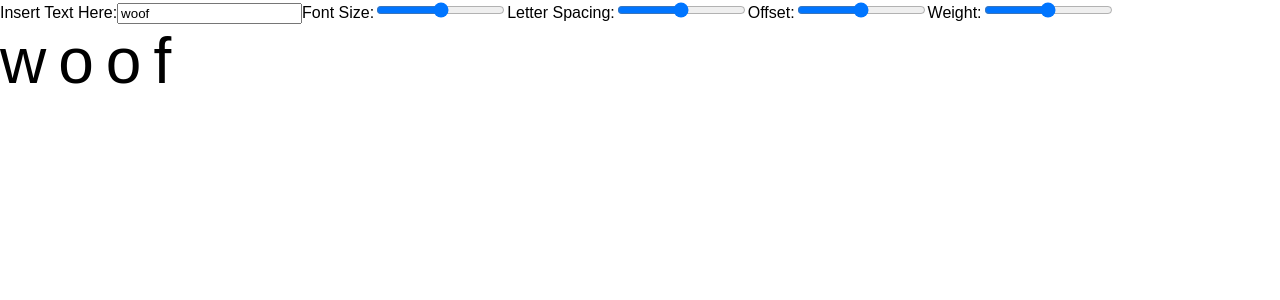
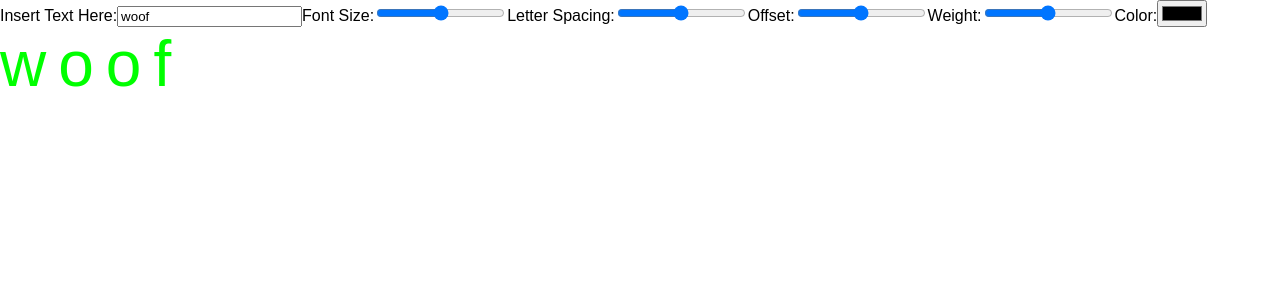
Before and after one commit to robnit/react-editor, a React (Create React App) app: page / in a window 1280 px wide. Shown: the top 300 px of the page. Built offline with nearby package versions, Linux system fonts and the light colour scheme.

Commit message:
add color option

```diff
--- a/src/App.js
+++ b/src/App.js
@@ -10,7 +10,8 @@ class App extends Component {
       fontSize: 64,
       letterSpacing: 12,
       offset: 0,
-      weight: 100
+      weight: 100,
+      color: '#00ff00'
     };
   }
 
@@ -34,8 +35,12 @@ class App extends Component {
     this.setState({ weight: value });
   }
 
+  handleColorChange(value) {
+    this.setState({ color: value });
+  }
+
   render() {
-    const { outputText, fontSize, letterSpacing, offset, weight } = this.state;
+    const { outputText, fontSize, letterSpacing, offset, weight, color } = this.state;
 
     return (
       <div>
@@ -44,8 +49,9 @@ class App extends Component {
           onFontSizeChange={fontSize => this.handleFontSizeChange(fontSize)}
           onLetterSpacingChange={letterSpacing => this.handleLetterSpacingChange(letterSpacing)}
           onOffsetChange={offset => this.handleOffsetChange(offset)}
-          onFontWeightChange={weight => this.handleFontWeightChange(weight)}/>
-        <Text outputText={outputText} fontSize={fontSize} letterSpacing={letterSpacing} offset={offset}  weight={weight} />
+          onFontWeightChange={weight => this.handleFontWeightChange(weight)}
+          onColorChange={color => this.handleColorChange(color)}/>
+        <Text outputText={outputText} fontSize={fontSize} letterSpacing={letterSpacing} offset={offset}  weight={weight} color={color} />
       </div>
     );
   }
@@ -54,7 +60,7 @@ class App extends Component {
 
 class Controls extends Component {
   render() {
-    const { outputText, onTextChange, fontSize, onFontSizeChange, letterSpacing, onLetterSpacingChange, onOffsetChange, offset, weight, onFontWeightChange } = this.props;
+    const { outputText, onTextChange, fontSize, onFontSizeChange, letterSpacing, onLetterSpacingChange, onOffsetChange, offset, weight, onFontWeightChange, color, onColorChange } = this.props;
 
     return (
       <div>
@@ -83,6 +89,11 @@ class Controls extends Component {
           <input name="weight" value={weight} type="range" min="100" max="900"
             onChange={({ target }) => onFontWeightChange(target.value)}/>
         </label>
+        <label>
+          Color:
+          <input name="color" value={color} type="color"
+            onChange={({ target }) => onColorChange(target.value)}/>
+        </label>
       </div>
     );
   }
@@ -91,7 +102,7 @@ class Controls extends Component {
 class Text extends Component {
   render() {
 
-    const { outputText, fontSize, letterSpacing, offset, weight } = this.props;
+    const { outputText, fontSize, letterSpacing, offset, weight, color } = this.props;
 
     return (
       <div>
@@ -101,7 +112,8 @@ class Text extends Component {
               fontSize:fontSize + 'px',
               letterSpacing:letterSpacing + 'px',
               paddingLeft:offset + '%',
-              fontWeight:weight
+              fontWeight:weight,
+              color: color
             }}>{outputText}</span>
           </label>
         </div>
```
